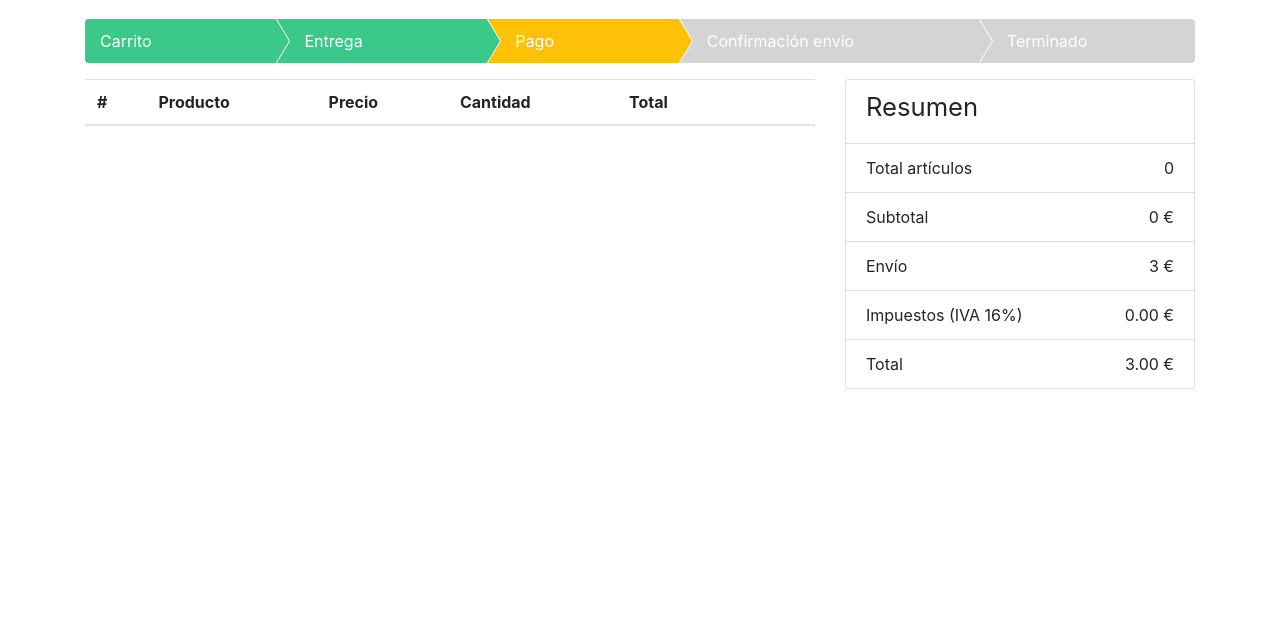
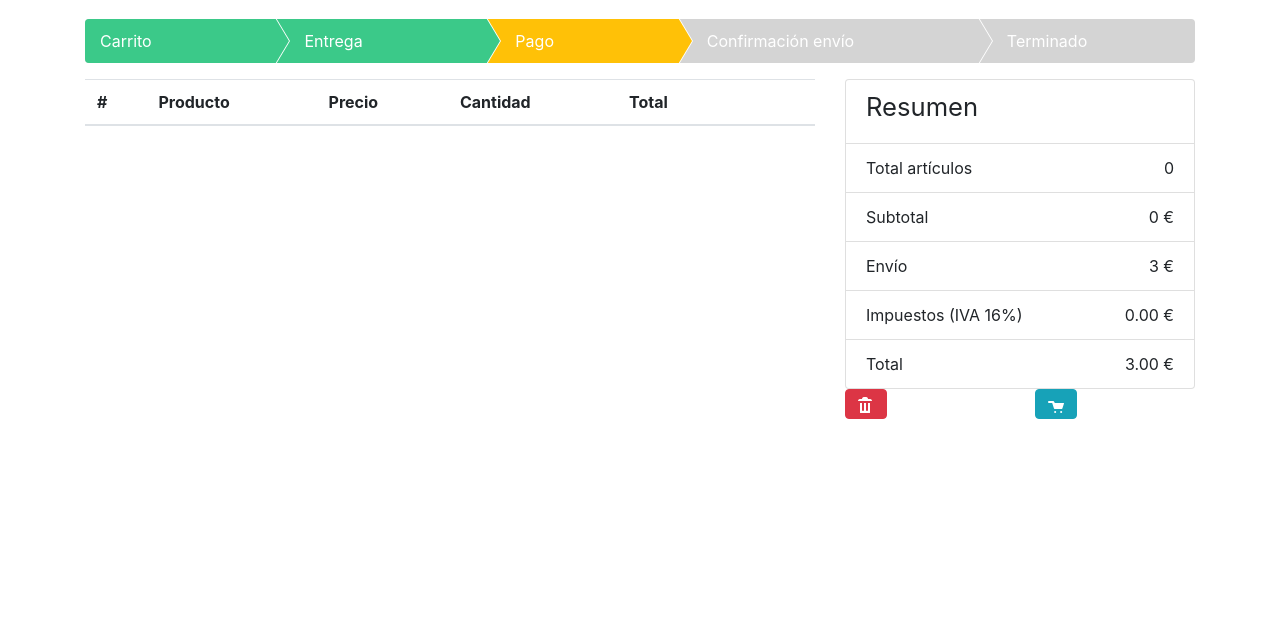
Before and after one commit to ipradasgomez/melonshop, a PHP site: page /cart.php in a window 1280 px wide. Shown: the part 106-724 px from the top of the page. Run offline with PHP 8.4, Linux system fonts and the light colour scheme; lists and menus that the app fills with data are empty; style sheets or scripts are compiled from the project's sources.

Commit message:
boton de vaciar en el carrito

```diff
--- a/phpclasses/Carrito.php
+++ b/phpclasses/Carrito.php
@@ -51,6 +51,7 @@ class Carrito{
 
     public function vaciarCarro(){
         unset($_SESSION['carrito']);
+        $_SESSION['carrito'] = [];
     }
 }
 
--- a/web/cart.php
+++ b/web/cart.php
@@ -35,6 +35,10 @@ if (isset($_POST['eliminar'])) {
     $carro->eliminarProducto($_POST['id']);
 }
 
+if (isset($_POST['vaciar'])) {
+    $carro->vaciarCarro();
+}
+
 $smarty->assign('gastoEnvio', 3);
 $smarty->assign('carro', $carro);
 $smarty->assign('carrito', $carro->carro());
--- a/web/templates/cart.tpl
+++ b/web/templates/cart.tpl
@@ -60,6 +60,18 @@ usuarioConectado=$usuarioConectado}
       <li class="list-group-item d-flex justify-content-between"><span>Total</span><span>{($carro->precioTotal() + (($carro->precioTotal() * 16) / 100) + $gastoEnvio)|string_format:"%.2f"} €</span> </li>
     </ul>
 
+    <!-- Botones -->
+    <div class="row">
+      <form action="#" method="POST" class="col-6">
+        <button type="submit" name="vaciar" class="btn btn-danger" data-toggle="tooltip"
+        data-placement="top" title="Vaciar carrito"><span class="oi oi-trash"></span></button>
+      </form>
+      <form action="#" method="POST" class="col-6">
+        <button type="submit" name="finalizar" class="btn btn-info" data-toggle="tooltip"
+        data-placement="top" title="Finalizar Compra"><span class="oi oi-cart"></span></button>
+      </form>
+    </div>
+
   </div>
 </div>
 {include file="footer.tpl"}
```
